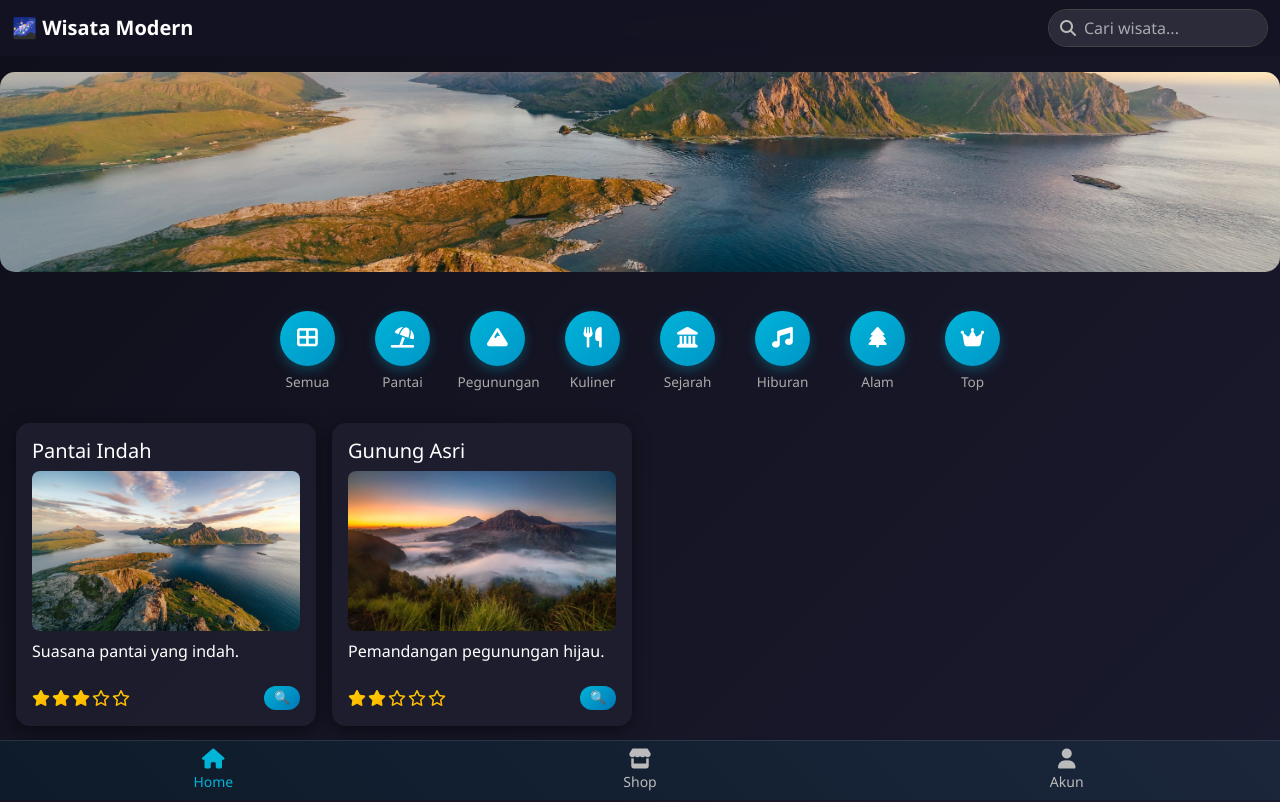
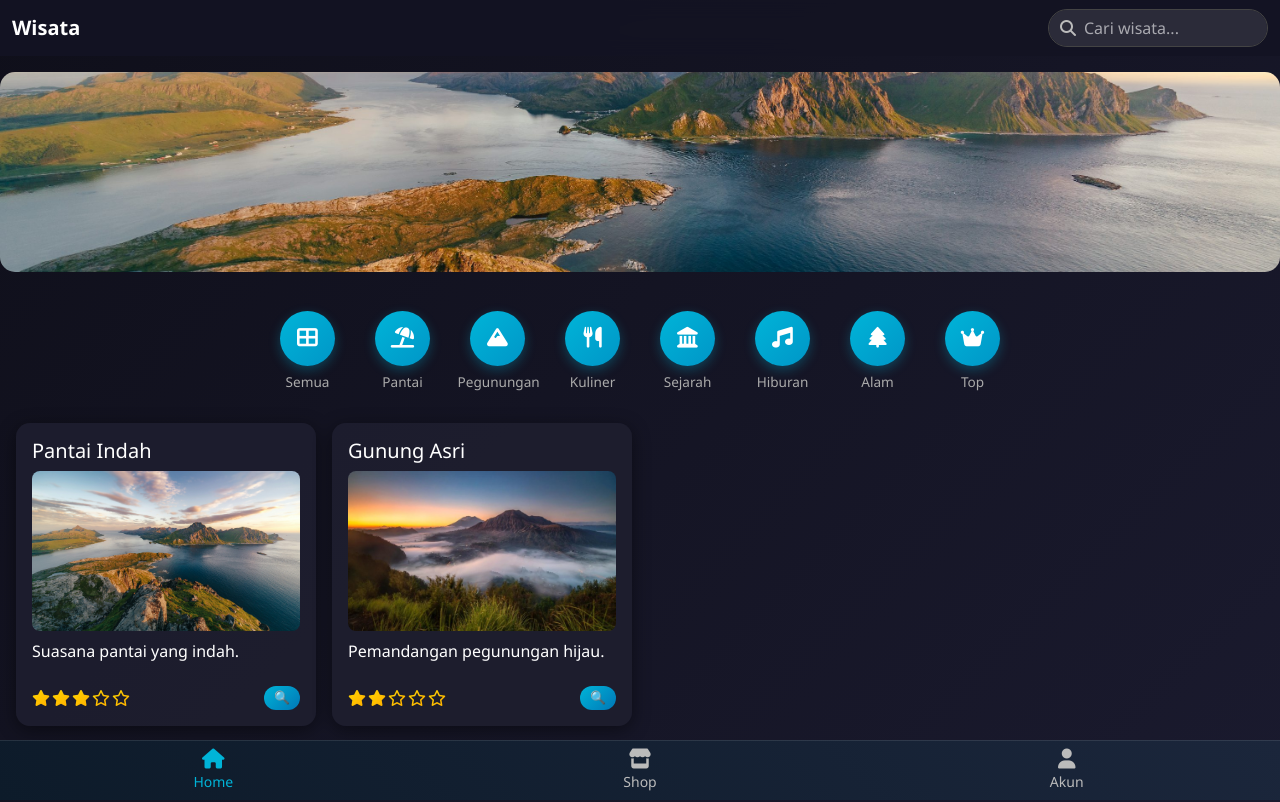
Before and after one commit to razkaps0809-code/raz1, a plain HTML site: page index.html in a window 1280 px wide. Drawn offline with nearby package versions, Linux system fonts and the light colour scheme.

Commit message:
Update index.html

```diff
--- a/index.html
+++ b/index.html
@@ -331,7 +331,7 @@
     <!-- Navbar -->
     <nav class="navbar text-white">
         <div class="container-fluid">
-            <a class="navbar-brand text-white fw-bold">🌌 Wisata Modern</a>
+            <a class="navbar-brand text-white fw-bold">Wisata</a>
             <div class="d-flex align-items-center">
                 <div class="search-box">
                     <input id="searchInput" class="form-control search-input" type="search" placeholder="Cari wisata..."
@@ -515,4 +515,5 @@
     </script>
 </body>
 
+
 </html>
```
